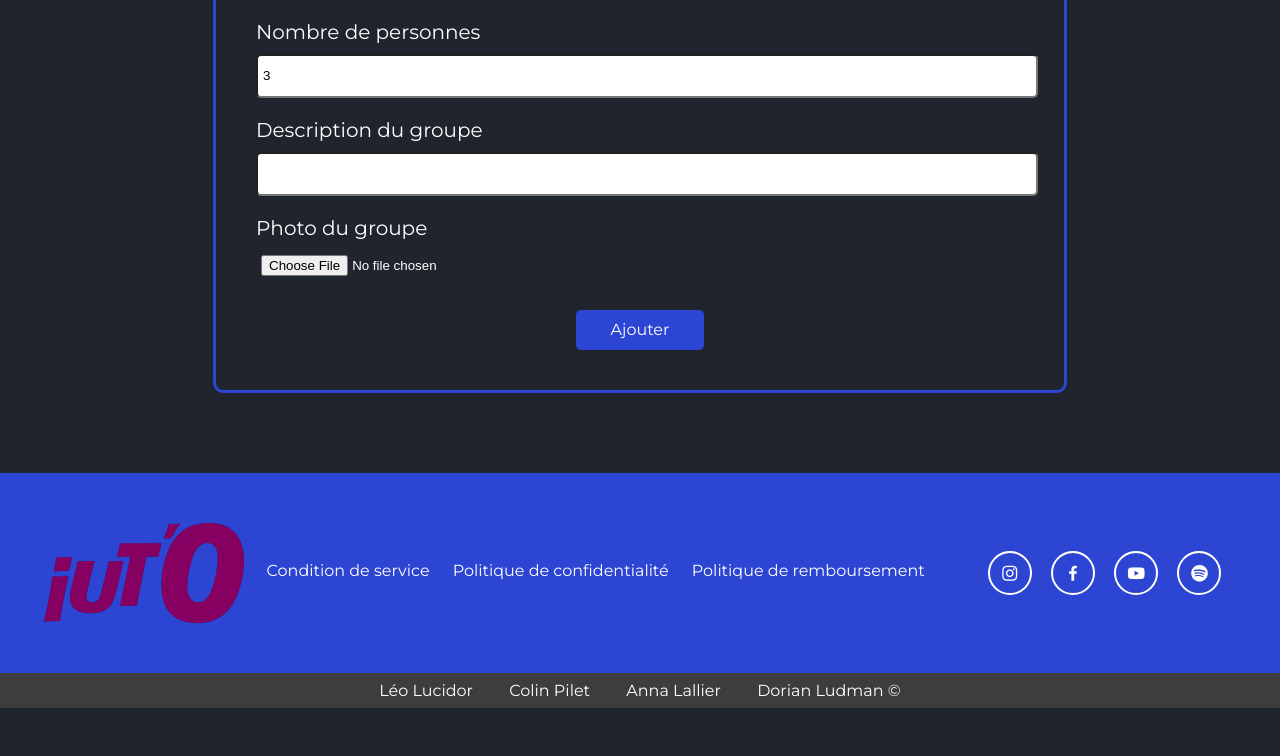
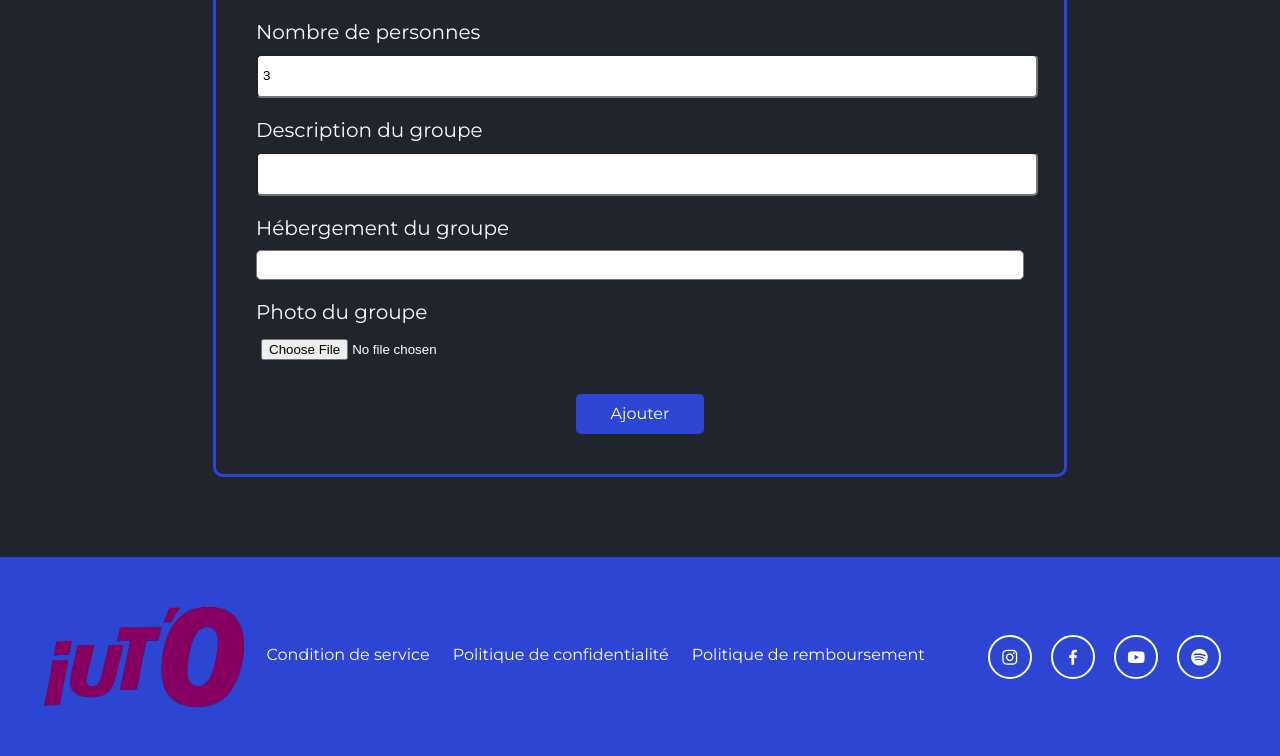
Before and after one commit to DorianLudm/Fest-IUT-O, a Flask app: page /ajouter-groupe in a window 1280 px wide. Shown: the part 462-1218 px from the top of the page. Before the commit the page ends 1170 px from the top, so only its background shows below. Run offline with Flask 3, Linux system fonts and the light colour scheme; lists and menus that the app fills with data are empty; parts of the project's set-up code (start-up, migrations or seed data) failed here and were passed over.

Commit message:
début hebergement

```diff
--- a/festIUTO/static/css/ajouterGroupe.css
+++ b/festIUTO/static/css/ajouterGroupe.css
@@ -152,6 +152,16 @@ label {
     padding: 5px;
 }
 
+#hebergement {
+    margin-top: 10px;
+    margin-bottom: 20px;
+    width: 100%;
+    height: 30px;
+    outline: none;
+    border-radius: 5px;
+    padding: 5px;
+}
+
 #photo {
     color: #fff;
     margin-top: 10px;
--- a/festIUTO/templates/ajouterGroupe.html
+++ b/festIUTO/templates/ajouterGroupe.html
@@ -34,6 +34,10 @@
                     {{ form.descGroupe(size=50, class_="", id="descGroupe") }}
                 </div>
                 <div class="user-box">
+                    <label class="" for="descGroupe">Hébergement du groupe</label>
+                    {{ form.hebergement(size=50, class_="", id="hebergement") }}
+                </div>
+                <div class="user-box">
                     <label class="" for="descGroupe">Photo du groupe</label>
                     {{ form.photo(size=50, class_="", id="photo") }}
                 </div>
--- a/festIUTO/templates/modifierGroupe.html
+++ b/festIUTO/templates/modifierGroupe.html
@@ -35,6 +35,10 @@
                     {{ form.descGroupe(size=50, class_="", id="descGroupe", value=groupes[4]) }}
                 </div>
                 <div class="user-box">
+                    <label class="" for="descGroupe">Hébergement du groupe</label>
+                    {{ form.hebergement(size=50, class_="", id="hebergement") }}
+                </div>
+                <div class="user-box">
                     <label class="" for="descGroupe">Photo du groupe</label>
                     {{ form.photo(size=50, class_="", id="photo") }}
                 </div>
--- a/festIUTO/views.py
+++ b/festIUTO/views.py
@@ -110,6 +110,7 @@ class ModifierGroupeForm(FlaskForm):
     style = SelectField('style', choices=get_all_nom_style_musical(cnx), validators=[DataRequired()])
     nbPersn = IntegerField('nombre de personne', validators=[DataRequired()])
     descGroupe = StringField('description', validators=[DataRequired()])
+    hebergement = SelectField('hebergement', choices=get_all_name_hebergement(cnx))
     photo = FileField('photo')
     submit = SubmitField('Modifier')
 
@@ -121,6 +122,7 @@ class AjouterGroupeForm(FlaskForm):
     style = SelectField('style', choices=get_all_nom_style_musical(cnx), validators=[DataRequired()])
     nbPersn = IntegerField('nombre de personne', validators=[DataRequired()])
     descGroupe = StringField('description', validators=[DataRequired()])
+    hebergement = SelectField('hebergement', choices=get_all_name_hebergement(cnx))
     photo = FileField('photo')
     submit = SubmitField('Ajouter')
 
```
Also changed, not shown: festIUTO/requette.py (+11 -0 lines), festIUTO/static/css/modifierGroupe.css (+10 -0 lines), festIUTO/templates/admin.html (+1 -6 lines).
